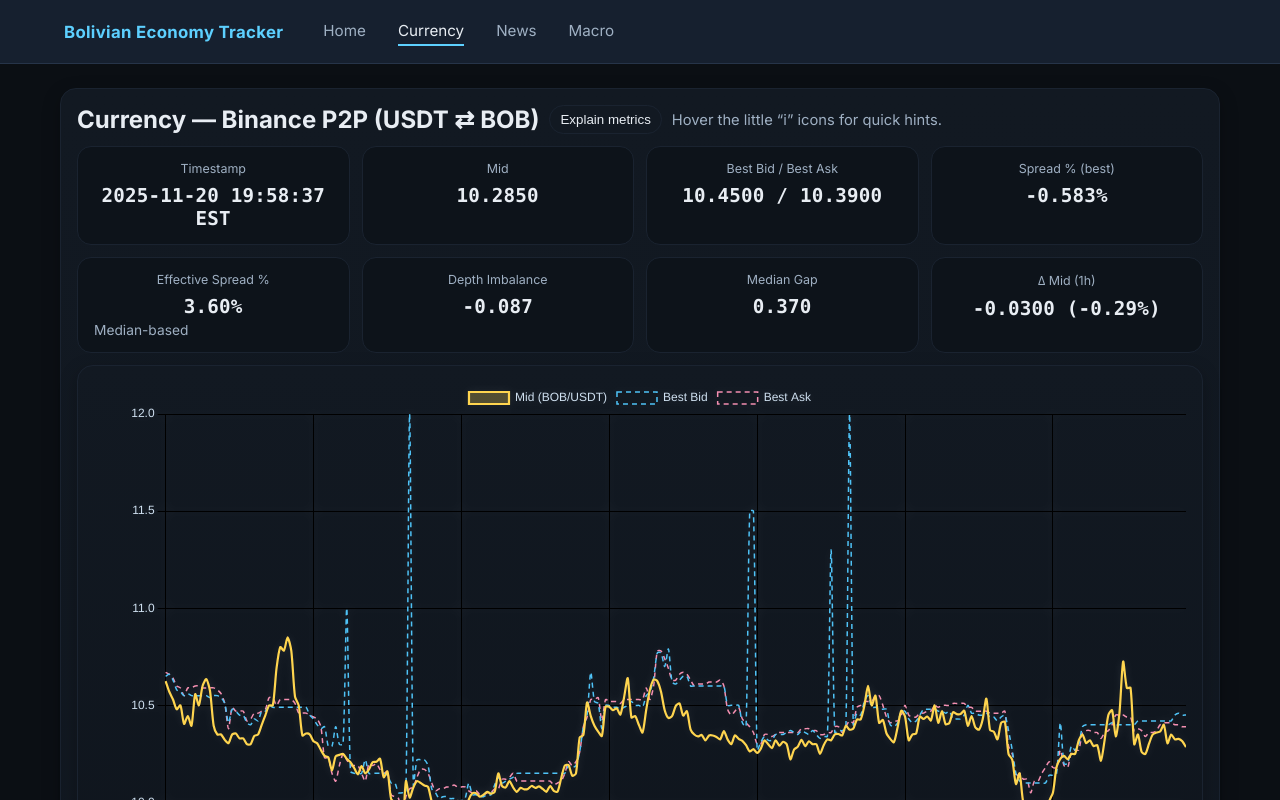
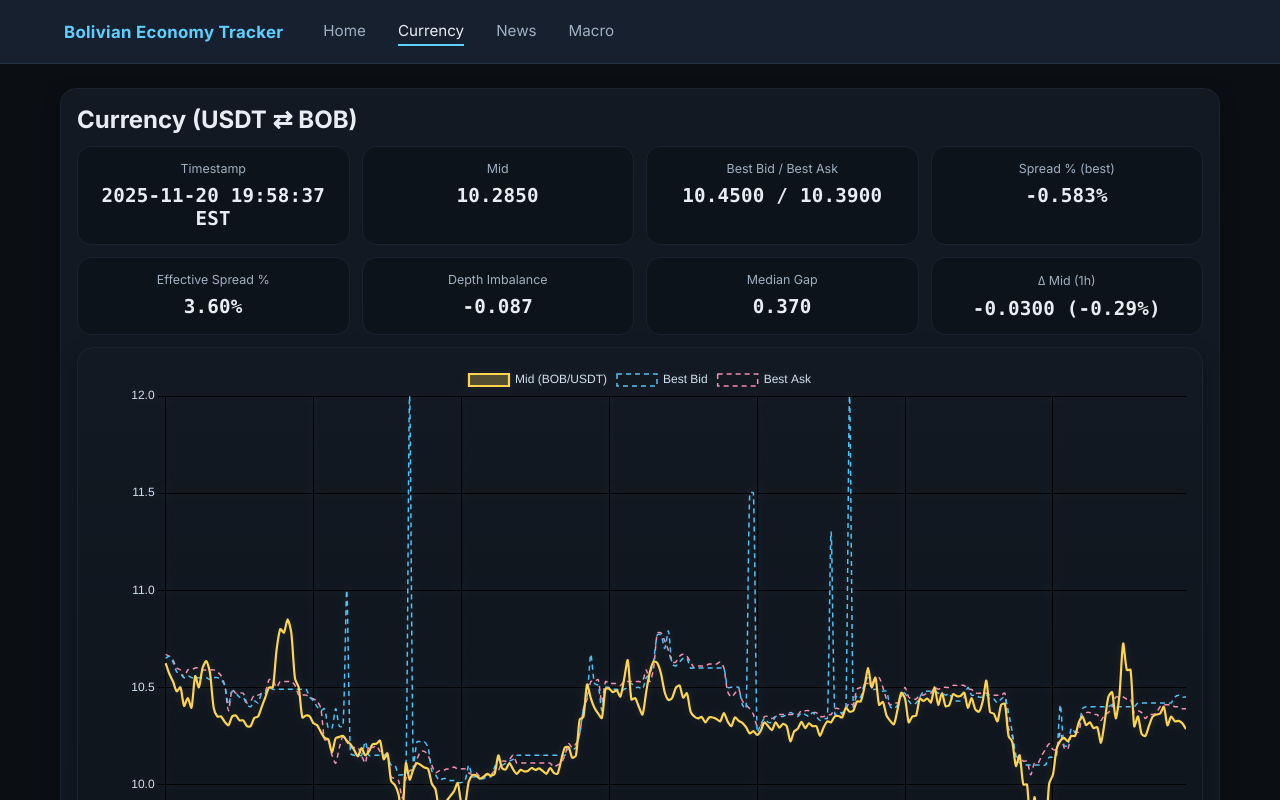
Before and after one commit to nicoortuno/bolivian-economy-tracker, a React (Vite) app in the folder app/ui/: page / in a window 1280 px wide. Both pictures are taken after a click on the button "Currency". Built offline with nearby package versions, Linux system fonts and the light colour scheme.

Commit message:
clean up

```diff
--- a/app/ui/src/pages/Currency.jsx
+++ b/app/ui/src/pages/Currency.jsx
@@ -196,11 +196,7 @@ export default function Currency() {
   return (
     <div className="card">
       <div className="help-row">
-        <h2 style={{margin:0}}>Currency — Binance P2P (USDT ⇄ BOB)</h2>
-        <button className="pill" onClick={() => setShowHelp(s => !s)}>
-          {showHelp ? 'Hide' : 'Explain metrics'}
-        </button>
-        <span className="tip">Hover the little “i” icons for quick hints.</span>
+        <h2 style={{margin:0}}>Currency (USDT ⇄ BOB)</h2>
       </div>
 
       {showHelp && <MetricHelp onClose={() => setShowHelp(false)} />}
@@ -237,7 +233,6 @@ export default function Currency() {
             <div className="kpi">
               <div className="label">Effective Spread %</div>
               <div className="value mono">{pct(latest.effective_spread_pct, 2)}</div>
-              <div className="sub">Median-based</div>
             </div>
 
             <div className="kpi">
--- a/app/ui/src/pages/Home.jsx
+++ b/app/ui/src/pages/Home.jsx
@@ -358,7 +358,7 @@ export default function Home() {
   return (
     <div className="card">
       <div className="help-row" style={{ alignItems:'center', gap: 8 }}>
-        <h2 style={{ margin: 0 }}>Bolivian Economy Tracker</h2>
+        <h2 style={{ margin: 0 }}>Economic Overview</h2>
       </div>
 
       {lastMacroDate !== '—' && (
--- a/app/ui/src/pages/Macro.jsx
+++ b/app/ui/src/pages/Macro.jsx
@@ -461,7 +461,7 @@ export default function Macro() {
   return (
     <div className="card">
       <div className="help-row" style={{alignItems:'center', gap:8, flexWrap:'wrap'}}>
-        <h2 style={{margin:0}}>Macro & External Sector Dashboard</h2>
+        <h2 style={{margin:0}}>Macroeconomic Indicators</h2>
 
         <div style={{marginLeft:'auto', display:'flex', gap:6, flexWrap:'wrap'}}>
           {rangeOptions.map(r => (
--- a/app/ui/src/pages/News.jsx
+++ b/app/ui/src/pages/News.jsx
@@ -41,11 +41,7 @@ export default function News() {
   return (
     <div className="card">
       <div className="help-row" style={{alignItems:"center", gap: 8}}>
-        <h2 style={{margin:0}}>Economic News — Summaries</h2>
-        <button className="pill" onClick={load} disabled={loading}>
-          {loading ? "Loading…" : "Refresh"}
-        </button>
-        <span className="tip">Pulled from El Deber (Economía) and summarized.</span>
+        <h2 style={{margin:0}}>Economic News</h2>
       </div>
 
       {err && <p style={{ color: "var(--accent-4)" }}>Error: {err}</p>}
```
